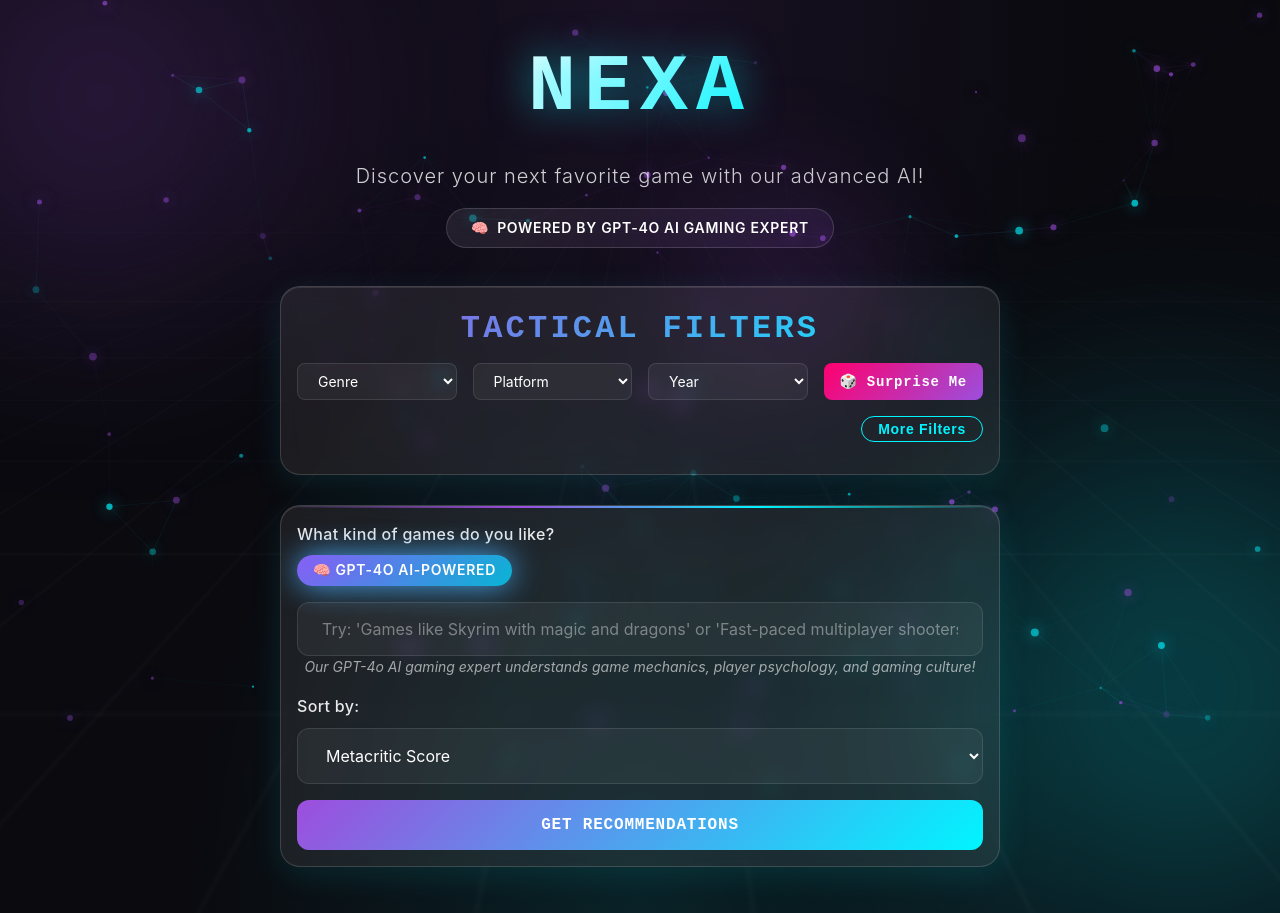
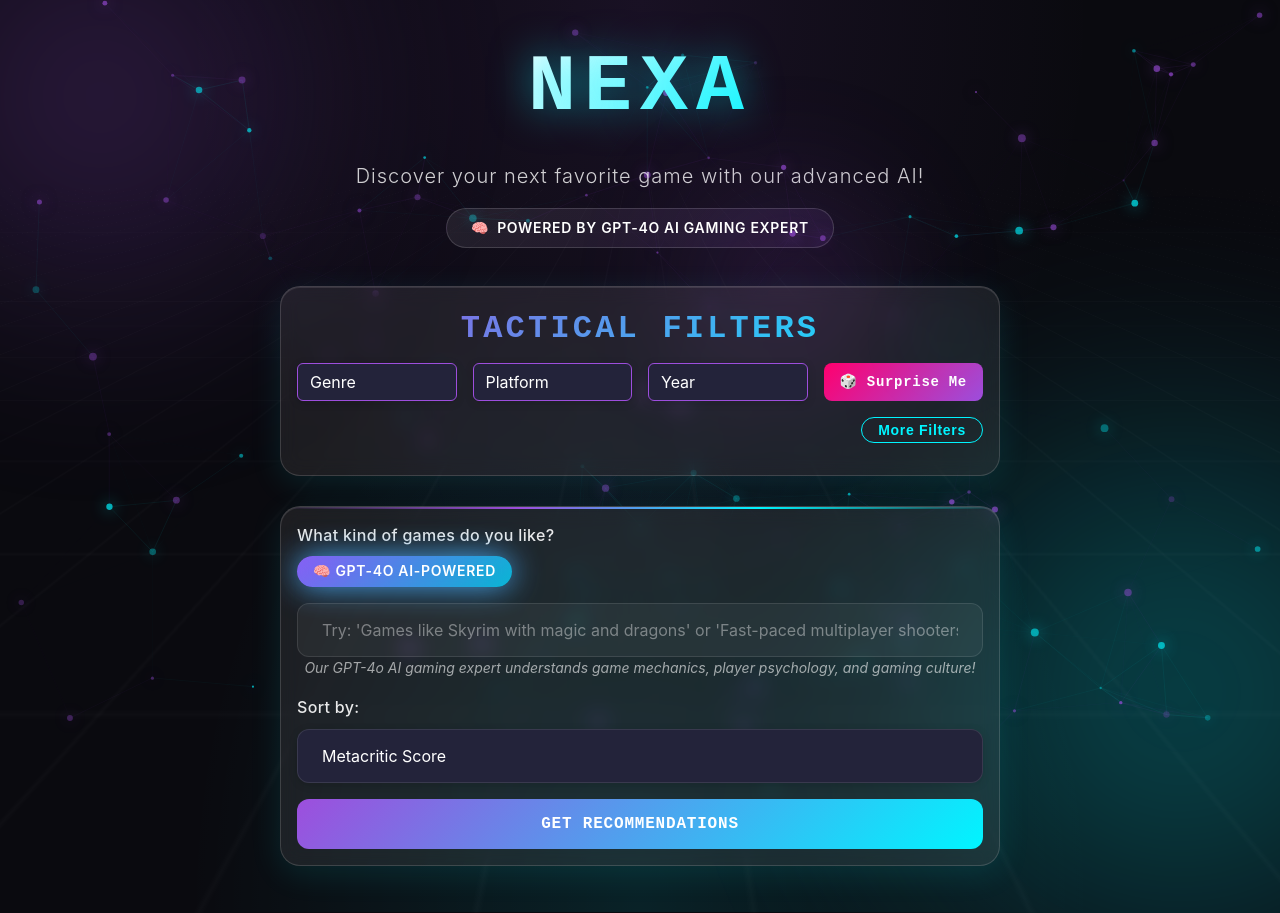
Before and after one commit to deziikuoo/NEXA-v1, a React (Create React App) app: page / in a window 1280 px wide. Built offline with nearby package versions, Linux system fonts and the light colour scheme.

Commit message:
Update entire project

```diff
--- a/src/index.css
+++ b/src/index.css
@@ -1374,6 +1374,38 @@ body {
   }
 }
 
+/* Cross-browser select/option styling for readability */
+select, .filter-row select, .filter-row.advanced select {
+  background: #23233a !important;
+  color: #fff !important;
+  border: 1.5px solid var(--neon-purple);
+  border-radius: 6px;
+  padding: 0.5em 1.5em 0.5em 0.75em;
+  font-size: 1rem;
+  appearance: none;
+  -webkit-appearance: none;
+  -moz-appearance: none;
+  box-shadow: 0 2px 8px rgba(0,0,0,0.15);
+  transition: border 0.2s;
+}
+select:focus {
+  outline: 2px solid var(--neon-teal);
+  border-color: var(--neon-teal);
+}
+option {
+  background: #23233a !important;
+  color: #fff !important;
+}
+
+/* For high-contrast/forced-colors mode */
+@media (prefers-contrast: high) {
+  select, option {
+    background: #000 !important;
+    color: #fff !important;
+    border-color: #fff;
+  }
+}
+
 /* ===== Additional Enhancements ===== */
 
 /* Create depth layers for sections */
```
Also changed, not shown: requirements.txt.
